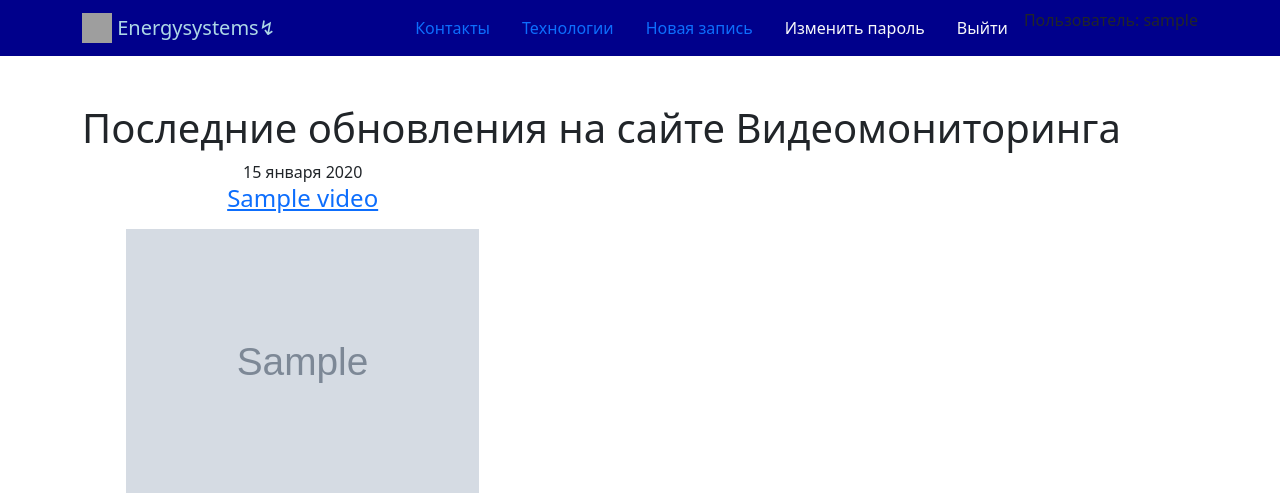
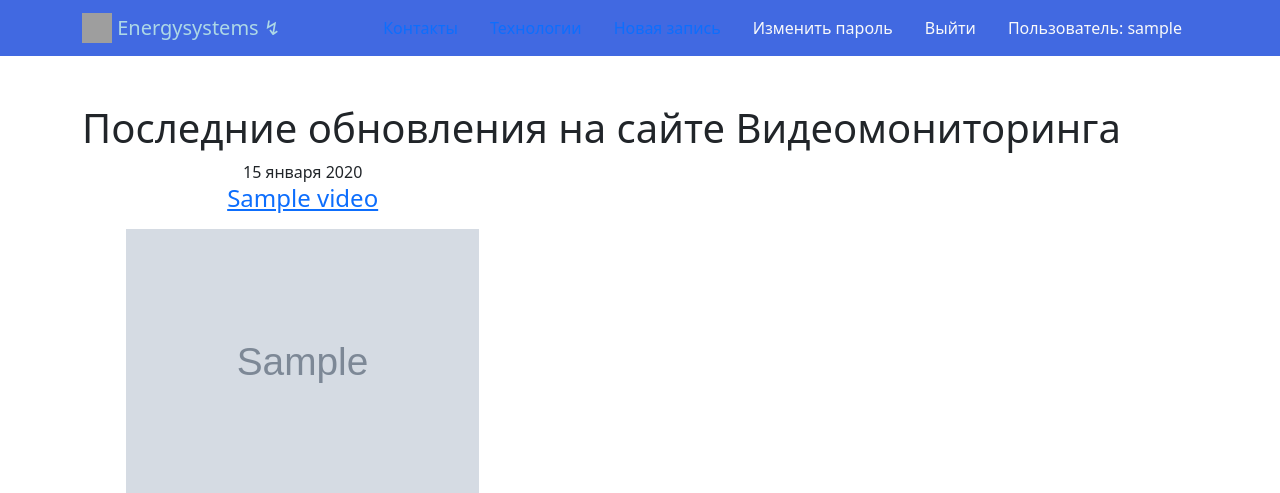
Before and after one commit to ZhdanovAM72/video_analytics, a Django app: page / in a window 1280 px wide. Shown: the top 493 px of the page. Run offline with Django 4.2, Linux system fonts and the light colour scheme; a user stored in the database is signed in; tables that the repository leaves empty hold one stand-in row (values such as "Sample post"); grey boxes marked "Sample" are stand-in pictures; some libraries are stand-ins or nearby versions; grey boxes are pictures that could not be loaded.

Commit message:
Update header template

```diff
--- a/video_analytics/templates/includes/header.html
+++ b/video_analytics/templates/includes/header.html
@@ -1,10 +1,10 @@
 {% load static %}
-<nav class="navbar navbar-dark" style="background-color: darkblue">
+<nav class="navbar navbar-dark" style="background-color: RoyalBlue">
   <div class="container">
     <a class="navbar-brand" href="{% url 'video:index' %}">
       <img src="{% static 'img/logo.png' %}" width="30" height="30"
         class="d-inline-block align-top" alt="">
-      <span style="color:lightblue">Energysystems↯ </span>
+      <span style="color:lightblue">Energysystems ↯ </span>
     </a>
     <ul class="nav nav-pills">
       <li class="nav-item">
@@ -12,7 +12,7 @@
           {% if request.resolver_match.view_name  == 'video:index' %}
            active
           {% endif %} "
-          href="{% url 'video:index' %}"
+          href="{% url 'about:author' %}"
         >
           Контакты
         </a>
@@ -22,7 +22,7 @@
           {% if request.resolver_match.view_name  == 'about:tech' %}
            active
           {% endif %}"
-          href="{% url 'video:index' %}"
+          href="{% url 'about:tech' %}"
         >
           Технологии
         </a>
@@ -35,27 +35,27 @@
         </li>
         <li class="nav-item">
           <a class="nav-link link-light"
-            href="{% url 'video:index' %}"
+            href="{% url 'users:password_reset' %}"
           >
             Изменить пароль
           </a>
         </li>
         <li class="nav-item">
-          <a class="nav-link link-light" href="{% url 'video:index' %}">
+          <a class="nav-link link-light" href="{% url 'users:logout' %}">
             Выйти
           </a>
         </li>
-        <li>
+        <li class="nav-link link-light">
           Пользователь: {{ user.username }}
         </li>
       {% else %}
         <li class="nav-item">
-          <a class="nav-link link-light" href="{% url 'video:index' %}">
+          <a class="nav-link link-light" href="{% url 'users:login' %}">
             Войти
           </a>
         </li>
         <li class="nav-item">
-          <a class="nav-link link-light" href="{% url 'video:index' %}">
+          <a class="nav-link link-light" href="{% url 'users:signup' %}">
             Регистрация
           </a>
         </li>
```
